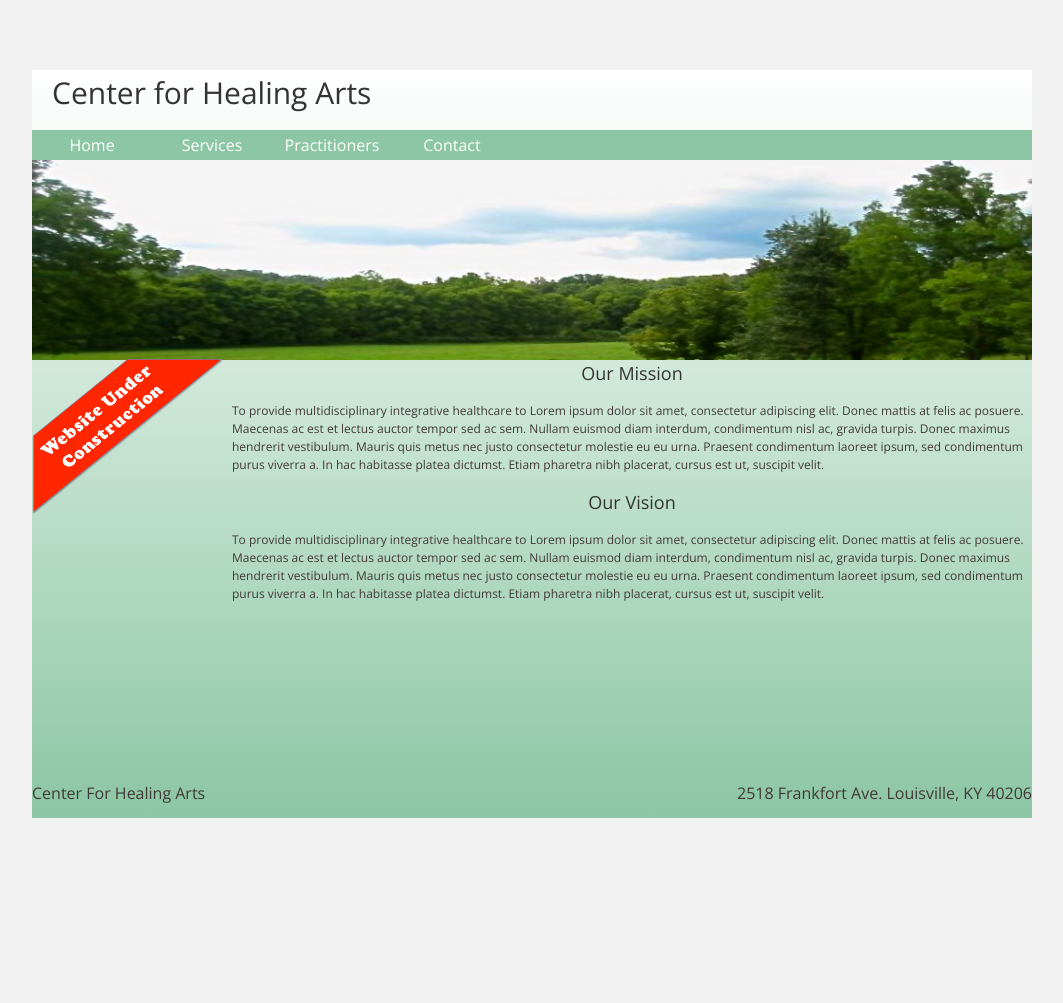
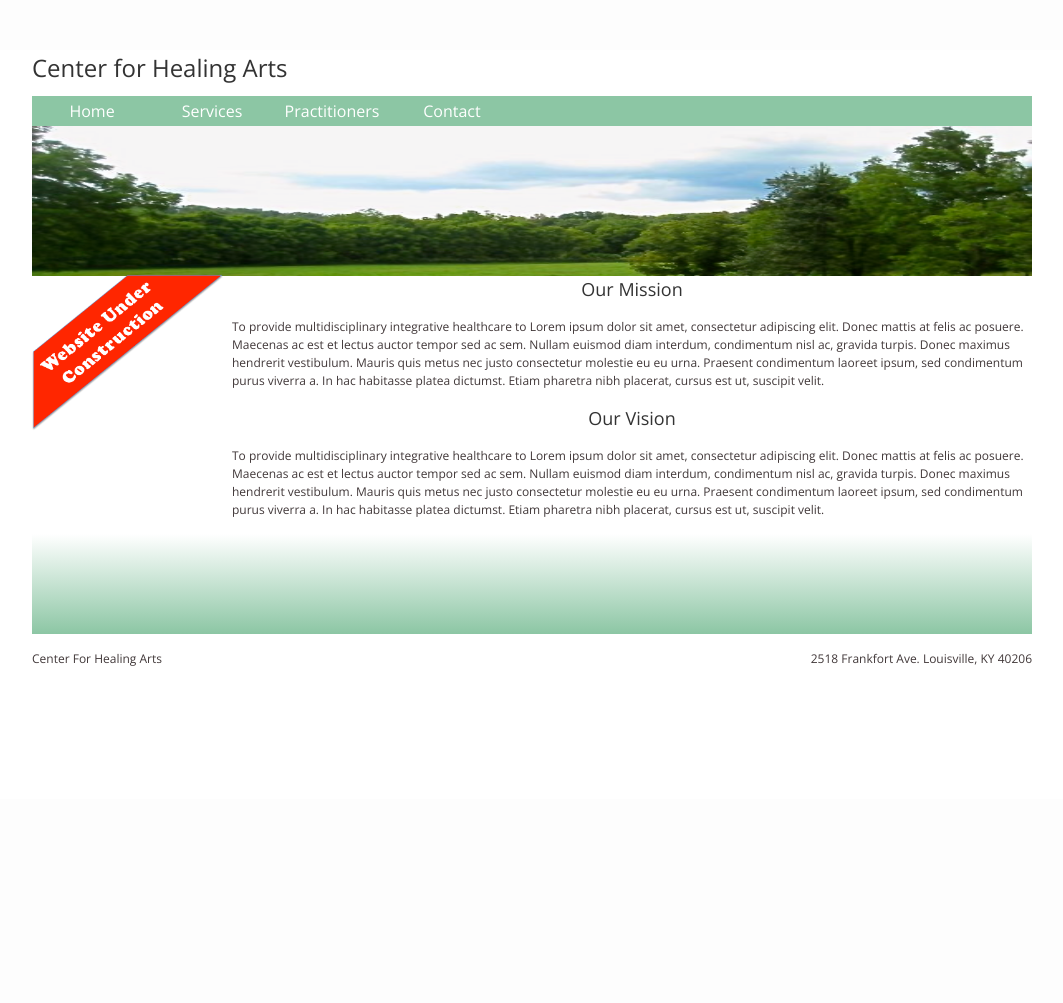
Before and after one commit to aegiven84/aegiven84.github.io, a Jekyll site: the page built from index.html, in a window 1280 px wide. Shown: the whole page, without its empty margins (108-1171 px from the left). Built offline with Jekyll 4.4.1, drawn with Linux system fonts in a browser that asks for light colours; after the commit the page ends 900 px from its top, so only the background shows below that.

Commit message:
color adjustments

```diff
--- a/_sass/_custom.scss
+++ b/_sass/_custom.scss
@@ -47,10 +47,9 @@
 
 
 .page-content {
-  background-color: #f1f1f1;
+  background-color: #FFF;
   color: #413839;
   font-family: 'Open Sans', sans-serif;
-  padding: 20px;
 }
 
 input {
@@ -121,7 +120,7 @@
 #slides {
   display: inline-block;
   margin-top: -120px;
-  height: 200px;
+  height: 150px;
   width: 100%;
 }
 
@@ -138,29 +137,21 @@
 }
 
 #container {
-  width: 95%;
+  width: 100%;
   max-width: 1000px;
   margin: 0 auto;
-  background-color: #f1f1f1;
+  background-color: #FFF;
   margin-top: 50px;
   margin-bottom: 50px;
-
-  /*Gradient*/
-  background: -webkit-linear-gradient(white, #8CC6A4); /* For Safari 5.1 to 6.0 */
-  background: -o-linear-gradient(white, #8CC6A4); /* For Opera 11.1 to 12.0 */
-  background: -moz-linear-gradient(white, #8CC6A4); /* For Firefox 3.6 to 15 */
-  background: linear-gradient(white, #8CC6A4); /* Standard syntax */
 }
 
 #title {
   font-family: 'Open Sans', sans-serif;
-  font-size: 30px;
+  font-size: 24px;
   font-weight: bolder;
   float: left;
-  margin-left: 20px;
   display: block;
-  text-align: center;
-  color: #333;
+  margin-bottom: 10px;
 }
 
 #banner {
@@ -270,9 +261,16 @@
 }
 
 footer {
-  height: 200px;
+  height: 100px;
   width: 100%;
-  line-height: 350px;
+  line-height: 250px;
+  font-size: 12px;
+
+  /*Gradient*/
+  background: -webkit-linear-gradient(#FFF, #8CC6A4); /* For Safari 5.1 to 6.0 */
+  background: -o-linear-gradient(#FFF, #8CC6A4); /* For Opera 11.1 to 12.0 */
+  background: -moz-linear-gradient(#FFF, #8CC6A4); /* For Firefox 3.6 to 15 */
+  background: linear-gradient(#FFF, #8CC6A4); /* Standard syntax */;
 }
 
 #footP1 {
```
